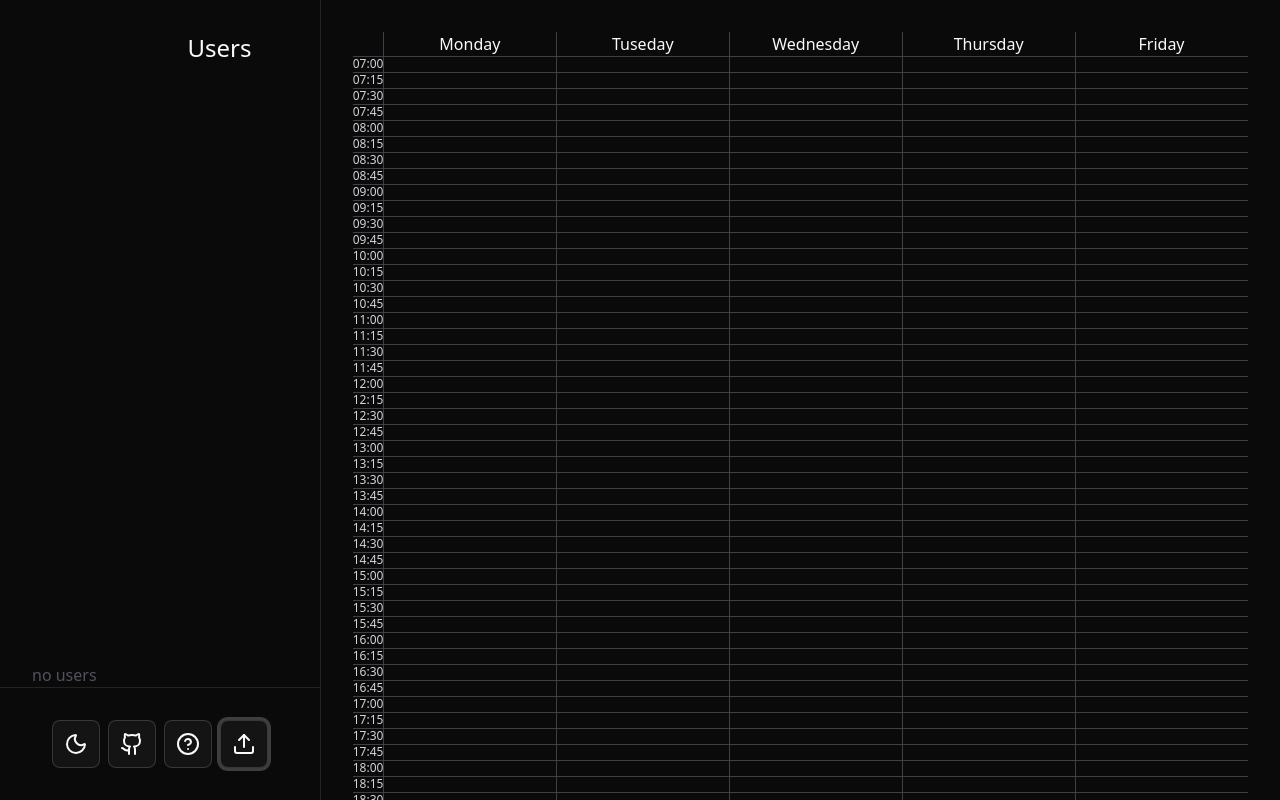
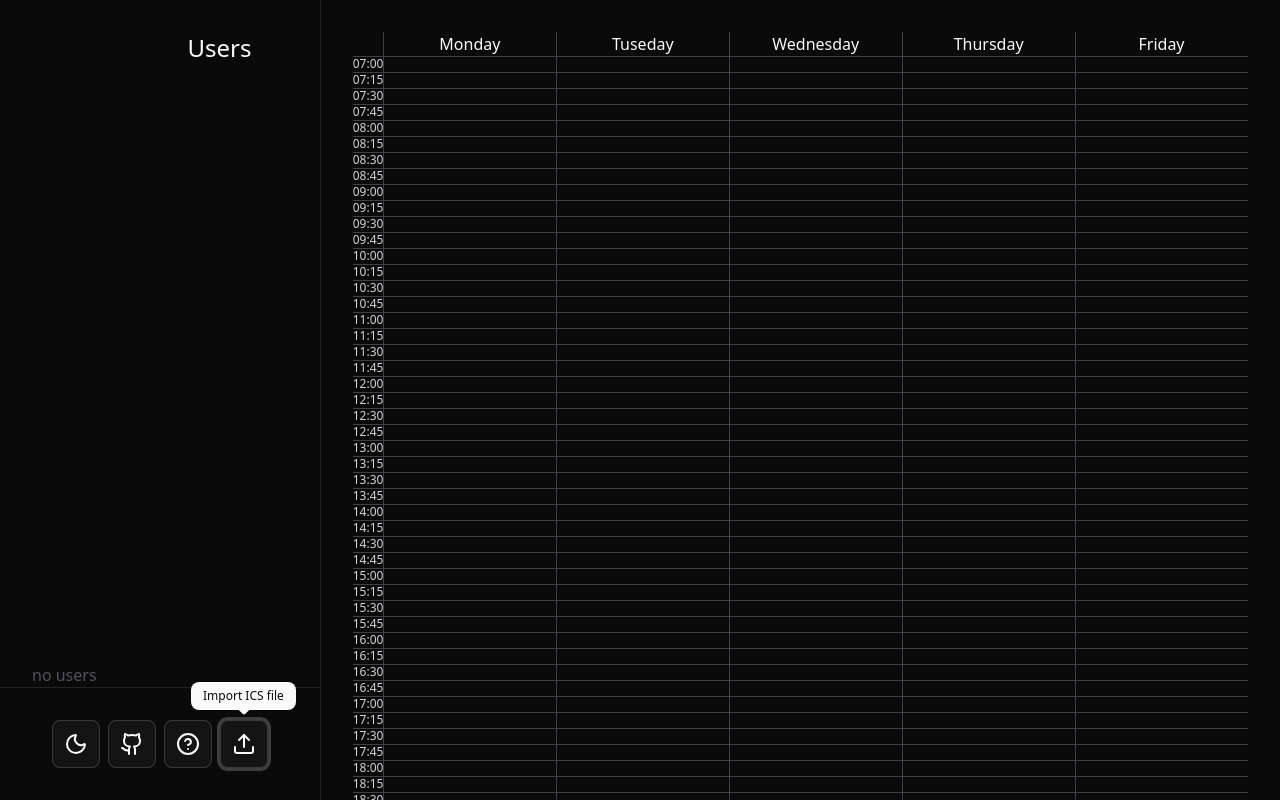
Before and after one commit to NilsGke/timetable-stack, a React (Vite) app: page / in a window 1280 px wide. Both pictures are taken after a click on the button "Close". Built offline with nearby package versions, Linux system fonts and the light colour scheme.

Commit message:
add tooltips

```diff
--- a/package.json
+++ b/package.json
@@ -16,6 +16,7 @@
     "@radix-ui/react-scroll-area": "^1.2.10",
     "@radix-ui/react-select": "^2.2.6",
     "@radix-ui/react-slot": "^1.2.3",
+    "@radix-ui/react-tooltip": "^1.2.8",
     "@tailwindcss/vite": "^4.1.16",
     "class-variance-authority": "^0.7.1",
     "clsx": "^2.1.1",
--- a/src/components/ButtonBar.tsx
+++ b/src/components/ButtonBar.tsx
@@ -4,6 +4,7 @@
 import { InfoPopover } from "./InfoPopover";
 import { FileInput } from "./FileInput";
 import type { useUsers } from "@/hooks/useUsers";
+import { Tooltip, TooltipContent, TooltipTrigger } from "./ui/tooltip";
 
 export function ButtonBar({
   users,
@@ -15,6 +16,9 @@
   return (
     <div className="p-8 flex gap-2 justify-center border-t">
       <DarkModeToggle className="size-12" />
+
+      <Tooltip>
+        <TooltipTrigger asChild>
           <Button
             variant="outline"
             asChild
@@ -22,11 +26,19 @@
             aria-label="Submit"
             className="size-12"
           >
-        <a href="https://github.com/NilsGke/timetable-stack" target="_blank">
+            <a
+              href="https://github.com/NilsGke/timetable-stack"
+              target="_blank"
+            >
               <Github className="size-6" />
             </a>
           </Button>
+        </TooltipTrigger>
+        <TooltipContent>Repository</TooltipContent>
+      </Tooltip>
+
       <InfoPopover className="size-12" />
+
       <FileInput
         className="size-12"
         users={users}
--- a/src/components/DarkModeToggle.tsx
+++ b/src/components/DarkModeToggle.tsx
@@ -8,12 +8,15 @@
   DropdownMenuTrigger,
 } from "@/components/ui/dropdown-menu";
 import { useTheme } from "@/helpers/themeProvider";
+import { Tooltip, TooltipContent, TooltipTrigger } from "./ui/tooltip";
 
 export function DarkModeToggle({ className }: { className?: string }) {
   const { setTheme } = useTheme();
 
   return (
     <DropdownMenu>
+      <Tooltip>
+        <TooltipTrigger asChild>
           <DropdownMenuTrigger asChild>
             <Button variant="outline" size="icon" className={className}>
               <Sun className="size-6 scale-100 rotate-0 transition-all dark:scale-0 dark:-rotate-90" />
@@ -21,6 +24,9 @@
               <span className="sr-only">Toggle theme</span>
             </Button>
           </DropdownMenuTrigger>
+        </TooltipTrigger>
+        <TooltipContent>Theme</TooltipContent>
+      </Tooltip>
       <DropdownMenuContent align="center">
         <DropdownMenuItem onClick={() => setTheme("light")}>
           Light
--- a/src/components/FileInput.tsx
+++ b/src/components/FileInput.tsx
@@ -15,6 +15,7 @@
 import { User } from "./User";
 import type { useUsers } from "@/hooks/useUsers";
 import { parseIcsContent } from "@/helpers/ics";
+import { Tooltip, TooltipContent, TooltipTrigger } from "./ui/tooltip";
 
 export function FileInput({
   users,
@@ -65,11 +66,16 @@
   return (
     <>
       <Dialog open={dialogOpen} onOpenChange={(state) => setDialogOpen(state)}>
-        <DialogTrigger asChild>
-          <Button variant="outline" size="icon" className={className}>
-            <Upload className="size-6" />
-          </Button>
-        </DialogTrigger>
+        <Tooltip>
+          <TooltipTrigger asChild>
+            <DialogTrigger asChild>
+              <Button variant="outline" size="icon" className={className}>
+                <Upload className="size-6" />
+              </Button>
+            </DialogTrigger>
+          </TooltipTrigger>
+          <TooltipContent>Import ICS file</TooltipContent>
+        </Tooltip>
         <DialogContent
           onKeyDown={(e) => {
             if (e.key === "Enter") submit();
--- a/src/components/InfoPopover.tsx
+++ b/src/components/InfoPopover.tsx
@@ -8,13 +8,14 @@
 } from "@/components/ui/dialog";
 import { Check, CircleQuestionMark, Copy } from "lucide-react";
 import { Button } from "./ui/button";
+import { Tooltip, TooltipContent, TooltipTrigger } from "./ui/tooltip";
 
 export function InfoPopover({ className }: { className?: string }) {
   async function copy() {
     const copyIcon = document.getElementById("copy-button-copy");
     const checkIcon = document.getElementById("copy-button-check");
     await window.navigator.clipboard.writeText(
-      "https://aor.cs.hs-rm.de/plans.ics?user_plan=true"
+      "https://aor.cs.hs-rm.de/plans.ics?user_plan=true",
     );
     copyIcon!.style.opacity = "0";
     checkIcon!.style.opacity = "1";
@@ -25,11 +26,16 @@
 
   return (
     <Dialog>
-      <DialogTrigger asChild>
-        <Button variant="outline" size="icon" className={className}>
-          <CircleQuestionMark className="size-6" />
-        </Button>
-      </DialogTrigger>
+      <Tooltip>
+        <TooltipTrigger asChild>
+          <DialogTrigger asChild>
+            <Button variant="outline" size="icon" className={className}>
+              <CircleQuestionMark className="size-6" />
+            </Button>
+          </DialogTrigger>
+        </TooltipTrigger>
+        <TooltipContent>Info</TooltipContent>
+      </Tooltip>
       <DialogContent>
         <DialogHeader>
           <DialogTitle>What is this and how does it work?</DialogTitle>
--- a/src/components/User.tsx
+++ b/src/components/User.tsx
@@ -6,6 +6,7 @@
 import { GripVertical, Trash2Icon } from "lucide-react";
 import { Reorder, useDragControls } from "motion/react";
 import { cn } from "@/lib/utils";
+import { Tooltip, TooltipContent, TooltipTrigger } from "./ui/tooltip";
 
 export const User = ({
   user,
@@ -54,9 +55,14 @@
             updateColor={(color) => updateUser({ ...user, color })}
           />
           {removeUser && (
-            <Button onClick={() => removeUser()} variant="outline">
-              <Trash2Icon className="stroke-red-400" />
-            </Button>
+            <Tooltip>
+              <TooltipTrigger>
+                <Button onClick={() => removeUser()} variant="outline">
+                  <Trash2Icon className="stroke-red-400" />
+                </Button>
+              </TooltipTrigger>
+              <TooltipContent>remove</TooltipContent>
+            </Tooltip>
           )}
         </div>
       </CardContent>
--- /dev/null
+++ b/src/components/ui/tooltip.tsx
@@ -0,0 +1,59 @@
+import * as React from "react"
+import * as TooltipPrimitive from "@radix-ui/react-tooltip"
+
+import { cn } from "@/lib/utils"
+
+function TooltipProvider({
+  delayDuration = 0,
+  ...props
+}: React.ComponentProps<typeof TooltipPrimitive.Provider>) {
+  return (
+    <TooltipPrimitive.Provider
+      data-slot="tooltip-provider"
+      delayDuration={delayDuration}
+      {...props}
+    />
+  )
+}
+
+function Tooltip({
+  ...props
+}: React.ComponentProps<typeof TooltipPrimitive.Root>) {
+  return (
+    <TooltipProvider>
+      <TooltipPrimitive.Root data-slot="tooltip" {...props} />
+    </TooltipProvider>
+  )
+}
+
+function TooltipTrigger({
+  ...props
+}: React.ComponentProps<typeof TooltipPrimitive.Trigger>) {
+  return <TooltipPrimitive.Trigger data-slot="tooltip-trigger" {...props} />
+}
+
+function TooltipContent({
+  className,
+  sideOffset = 0,
+  children,
+  ...props
+}: React.ComponentProps<typeof TooltipPrimitive.Content>) {
+  return (
+    <TooltipPrimitive.Portal>
+      <TooltipPrimitive.Content
+        data-slot="tooltip-content"
+        sideOffset={sideOffset}
+        className={cn(
+          "bg-foreground text-background animate-in fade-in-0 zoom-in-95 data-[state=closed]:animate-out data-[state=closed]:fade-out-0 data-[state=closed]:zoom-out-95 data-[side=bottom]:slide-in-from-top-2 data-[side=left]:slide-in-from-right-2 data-[side=right]:slide-in-from-left-2 data-[side=top]:slide-in-from-bottom-2 z-50 w-fit origin-(--radix-tooltip-content-transform-origin) rounded-md px-3 py-1.5 text-xs text-balance",
+          className
+        )}
+        {...props}
+      >
+        {children}
+        <TooltipPrimitive.Arrow className="bg-foreground fill-foreground z-50 size-2.5 translate-y-[calc(-50%_-_2px)] rotate-45 rounded-[2px]" />
+      </TooltipPrimitive.Content>
+    </TooltipPrimitive.Portal>
+  )
+}
+
+export { Tooltip, TooltipTrigger, TooltipContent, TooltipProvider }
```
Also changed, not shown: 1 other file (tests, documents, lock files or other folders). Lines whose indentation alone changed are shown as unchanged.
